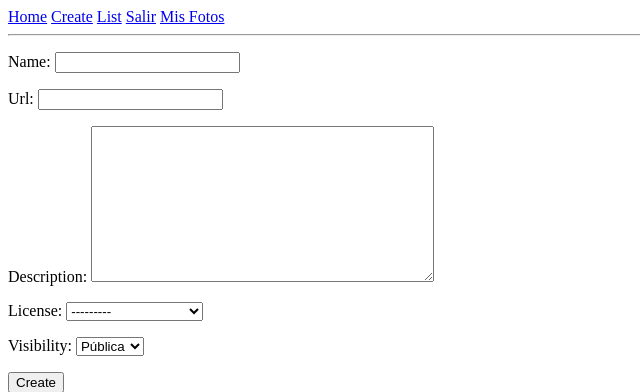
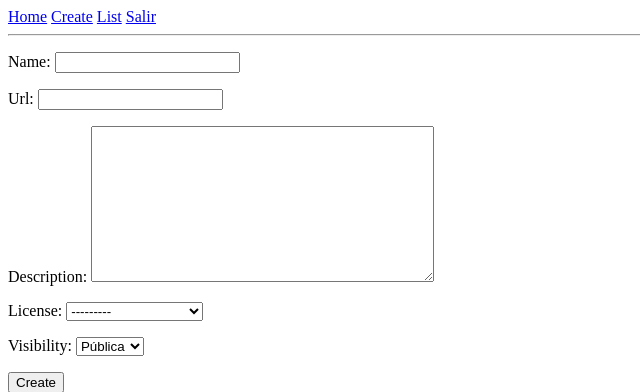
Before and after one commit to Charliejms/djago2.0, a Django app: page /photo/create/ in a window 1280 px wide. Shown: the top 392 px of the page, without its empty margins (0-640 px from the left). Run offline with Django 3.2, Linux system fonts and the light colour scheme; the visitor is signed in with stand-in values (Sample User, id 1).

Commit message:
Remove user photos

```diff
--- a/templates/base.html
+++ b/templates/base.html
@@ -11,7 +11,7 @@
     <a href="{% url 'photo_list' %}">List</a>
     {% if  user.is_authenticated %}
         <a href="{% url 'user_logout' %}"> Salir</a>
-        <a href="{% url 'user_photos' %}">Mis Fotos</a>
+{#        <a href="{% url 'user_photos' %}">Mis Fotos</a>#}
     {% else %}
         <a href="{% url 'user_login' %}"> Entrar</a>
     {% endif %}
```
